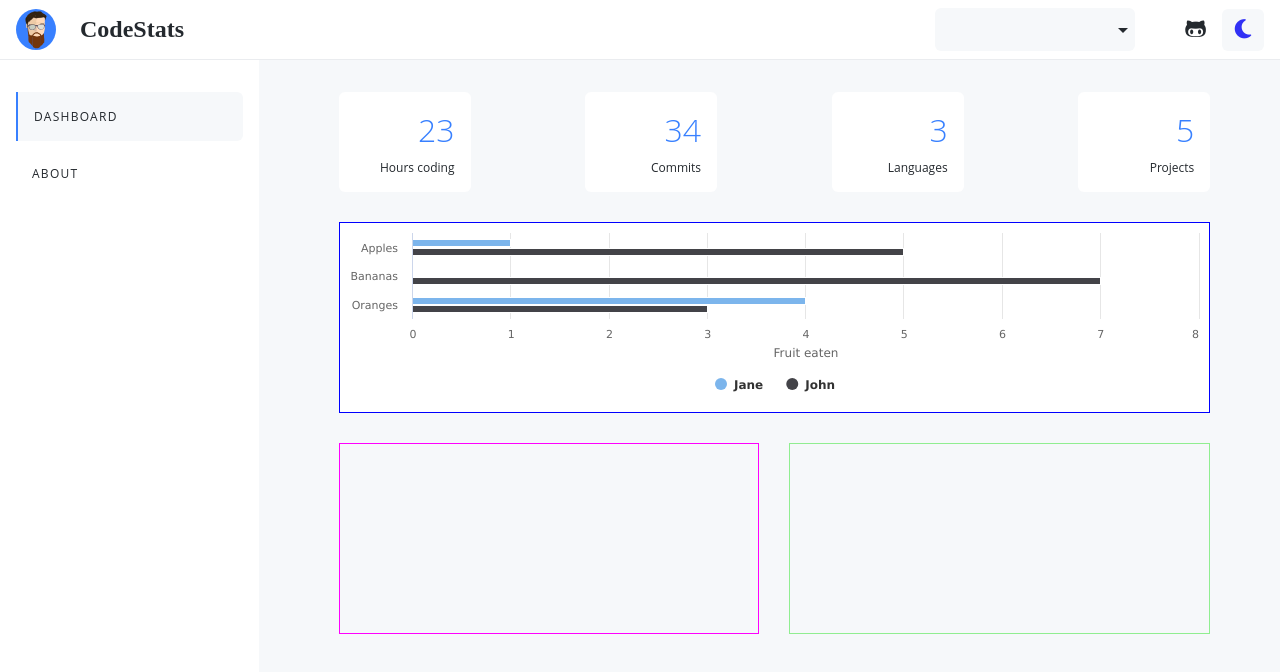
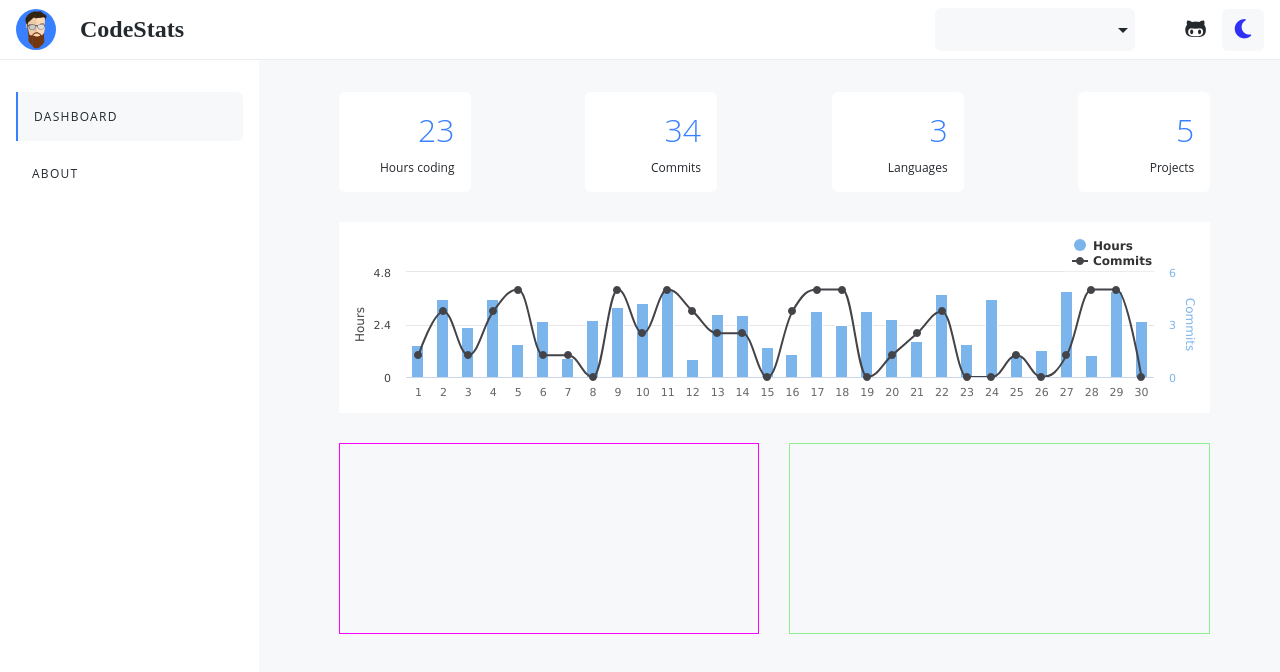
Before and after one commit to thomasabishop/code-stats, a React (Create React App) app: page / in a window 1280 px wide. Shown: the top 672 px of the page. Built offline with nearby package versions, Linux system fonts and the light colour scheme.

Commit message:
Complete unstyled  dummy data vers of hours/commits bar

```diff
--- a/src/graphs/HoursCommitsDualChart.jsx
+++ b/src/graphs/HoursCommitsDualChart.jsx
@@ -1,31 +1,82 @@
 import React from 'react';
-import { render } from 'react-dom';
 import Highcharts from 'highcharts';
 import HighchartsReact from 'highcharts-react-official';
 
+// Dummy data
+import { daysOfMonth } from './data';
+import { hoursBarClosure } from './data';
+import { commitsBarClosure } from './data';
+
 const options = {
+  chart: {
+    zoomType: 'xy',
+    spacingTop: 50,
+  },
   title: {
-    text: '',
+    text: ' ',
   },
-  chart: {
-    type: 'bar',
+  xAxis: [
+    {
+      categories: daysOfMonth,
+      crosshair: true,
+    },
+  ],
+  yAxis: [
+    {
+      // Primary yAxis
+      labels: {
+        style: {
+          color: Highcharts.getOptions().colors[1],
+        },
+      },
+      title: {
+        text: 'Hours',
+        style: {
+          color: Highcharts.getOptions().colors[1],
+        },
+      },
+    },
+    {
+      // Secondary yAxis
+      title: {
+        text: 'Commits',
+        style: {
+          color: Highcharts.getOptions().colors[0],
+        },
+      },
+      labels: {
+        style: {
+          color: Highcharts.getOptions().colors[0],
+        },
+      },
+      opposite: true,
+    },
+  ],
+  tooltip: {
+    shared: true,
   },
-  xAxis: {
-    categories: ['Apples', 'Bananas', 'Oranges'],
-  },
-  yAxis: {
-    title: {
-      text: 'Fruit eaten',
-    },
+  legend: {
+    layout: 'vertical',
+    align: 'right',
+    x: -40,
+    verticalAlign: 'top',
+    y: -40,
+    floating: true,
+    backgroundColor:
+      Highcharts.defaultOptions.legend.backgroundColor || // theme
+      'rgba(255,255,255,0.25)',
   },
   series: [
     {
-      name: 'Jane',
-      data: [1, 0, 4],
+      name: 'Hours',
+      type: 'column',
+      yAxis: 1,
+      data: hoursBarClosure,
     },
     {
-      name: 'John',
-      data: [5, 7, 3],
+      name: 'Commits',
+      type: 'spline',
+      data: commitsBarClosure,
     },
   ],
 };
--- a/src/graphs/data.js
+++ b/src/graphs/data.js
@@ -1,7 +1,7 @@
 const commitsBar = () => {
   const data = [];
   for (let i = 0; i <= 29; i++) {
-    data.push(Math.floor(Math.random() * 12));
+    data.push(Math.floor(Math.random() * 5));
   }
   return data;
 };
@@ -12,7 +12,7 @@ var randomDecimal = () => {
   let precision = 100;
   return (
     Math.floor(
-      Math.random() * (10 * precision - 1 * precision) + 1 * precision
+      Math.random() * (5 * precision - 1 * precision) + 1 * precision
     ) /
     (1 * precision)
   );
@@ -20,10 +20,20 @@ var randomDecimal = () => {
 
 const hoursBar = () => {
   const data = [];
-  for (let i = 0; i <= 29; i++) {
+  for (let i = 1; i <= 30; i++) {
     data.push(randomDecimal());
   }
   return data;
 };
 
 export const hoursBarClosure = hoursBar();
+
+const days = () => {
+  let month = [];
+  for (let i = 1; i <= 30; i++) {
+    month.push(i);
+  }
+  return month;
+};
+
+export const daysOfMonth = days();
--- a/src/views/Dashboard.jsx
+++ b/src/views/Dashboard.jsx
@@ -23,7 +23,7 @@ const Scorecards = styled.div`
 `;
 
 const ChartBlockOne = styled.div`
-  border: 1px solid blue;
+  //border: 1px solid blue;
   grid-column: 1/13;
   grid-row: 2/6;
 `;
```
